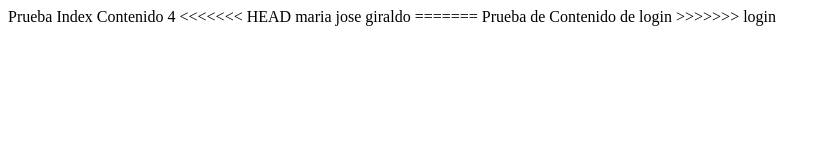
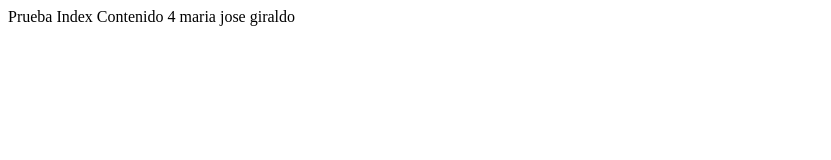
Before and after one commit to edisonalberto21/indexprueba, a plain HTML site: page index.html in a window 1280 px wide. Shown: the whole page, without its empty margins (0-831 px from the left). Drawn offline with Linux system fonts and the light colour scheme.

Commit message:
7 commit

```diff
--- a/index.html
+++ b/index.html
@@ -7,10 +7,6 @@
 </head>
 <body>
     Prueba Index Contenido 4
-<<<<<<< HEAD
     maria jose giraldo
-=======
-    Prueba de Contenido de login
->>>>>>> login
 </body>
 </html>
```
